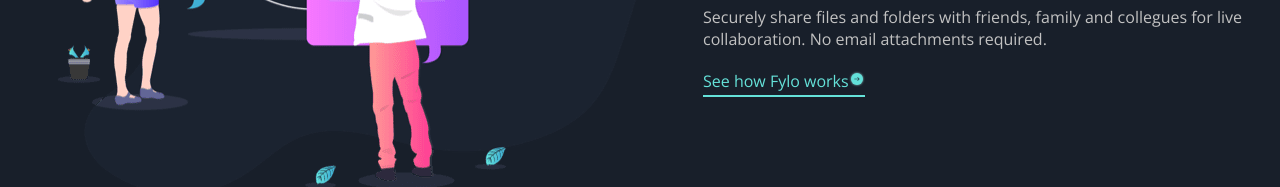
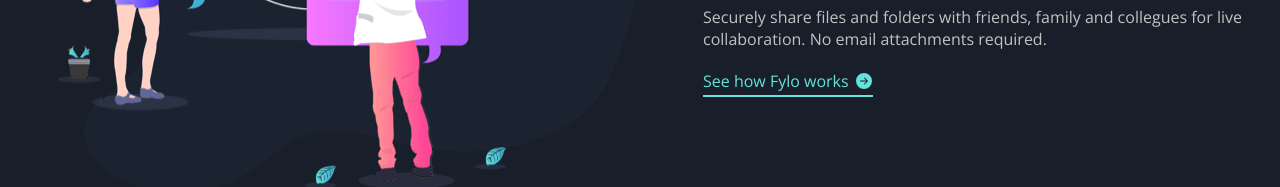
Before and after one commit to MartinKono/FrontendMentor-challenge-FyloLandingPage, a JavaScript app: page / in a window 1280 px wide. Shown: the part 2124-2311 px from the top of the page. Built offline with nearby package versions, Linux system fonts and the light colour scheme; the HTML template or start-up script is replaced by a standard one.

Commit message:
added react icons and edited arrow icon in productive section

```diff
--- a/package.json
+++ b/package.json
@@ -8,6 +8,7 @@
     "@testing-library/user-event": "^13.5.0",
     "react": "^18.2.0",
     "react-dom": "^18.2.0",
+    "react-icons": "^4.11.0",
     "react-scripts": "5.0.1",
     "sass": "^1.69.5",
     "web-vitals": "^2.1.4"
--- a/src/components/Productive.js
+++ b/src/components/Productive.js
@@ -1,6 +1,6 @@
 import './Productive.scss'
-import IconArrow from '../images/svgs/IconArrow'
 import illustration_productive from '../images/illustration-stay-productive.png'
+import { BsFillArrowRightCircleFill } from 'react-icons/bs'
 
 const Productive = () => {
   return (
@@ -10,7 +10,7 @@
             <h1>Stay productive,<br/>wherever you are</h1>
             <p>Never let location be an issue when accessing your files. Fylo has you<br/>covered for all of your file storage needs.</p>
             <p>Securely share files and folders with friends, family and collegues for live<br/>collaboration. No email attachments required.</p>
-            <p id='link'><a href='#'>See how Fylo works</a><IconArrow/></p>
+            <p id='link'><a href='#'>See how Fylo works<BsFillArrowRightCircleFill/></a></p>
         </div>
     </section>
   )
--- a/src/components/Productive.scss
+++ b/src/components/Productive.scss
@@ -34,8 +34,13 @@
     #link {
         border-bottom: 2px solid $color-cyan;
         padding-bottom: 3px;
-        width: 162px;
+        width: 170px;
+
         a {
+            display: flex;
+            align-items: center;
+            gap: 7px;
+
             text-decoration: none;
             color: $color-cyan;
         }
--- a/src/images/svgs/IconArrow.js
+++ /dev/null
@@ -1,23 +0,0 @@
-const IconArrow = () => {
-  return (
-    <svg width="16" height="16" xmlns="http://www.w3.org/2000/svg" xmlnsXlink="http://www.w3.org/1999/xlink">
-    <defs>
-    <circle id="b" cx="6" cy="6" r="6" />
-    <filter x="-25%" y="-25%" width="150%" height="150%" filterUnits="objectBoundingBox" id="a">
-        <feOffset in="SourceAlpha" result="shadowOffsetOuter1" />
-        <feGaussianBlur stdDeviation="1" in="shadowOffsetOuter1" result="shadowBlurOuter1" />
-        <feColorMatrix values="0 0 0 0 0.384313725 0 0 0 0 0.878431373 0 0 0 0 0.850980392 0 0 0 0.811141304 0" in="shadowBlurOuter1" />
-    </filter>
-    </defs>
-    <g fill="none" fill-rule="evenodd">
-    <g transform="translate(2 2)">
-        <use fill="#000" filter="url(#a)" xlinkHref="#b" />
-        <use fill="#62E0D9" xlinkHref="#b" />
-    </g>
-    <path d="M8.582 6l-.363.35 1.452 1.4H5.333v.5h4.338L8.22 9.65l.363.35 2.074-2z" fill="#1B2330" />
-    </g>
-    </svg>
-  )
-}
-
-export default IconArrow
```
Also changed, not shown: 1 other file (tests, documents, lock files or other folders).
